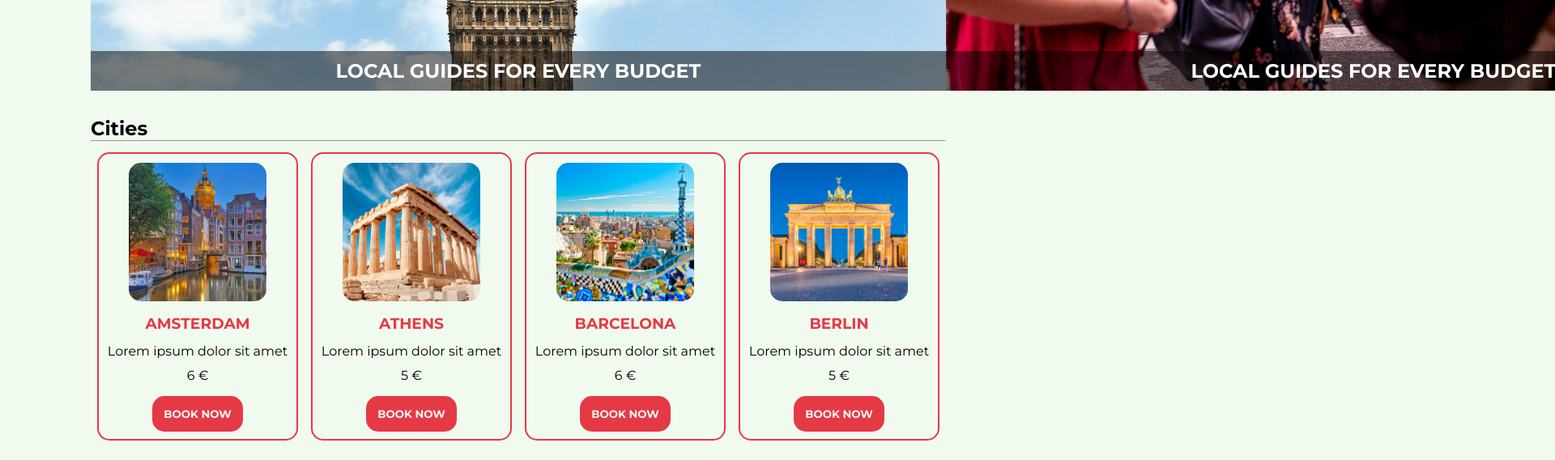
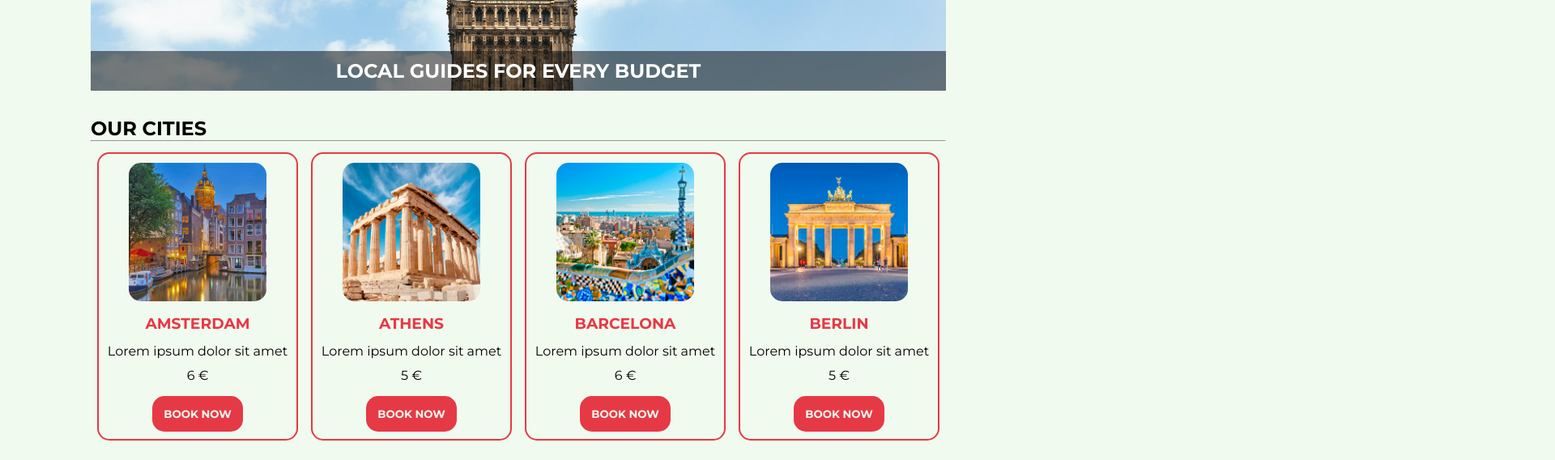
Before and after one commit to franciccone/ecommerce-react, a React (Create React App) app: page / in a window 1280 px wide. Shown: the part 484-1052 px from the top of the page at 81% size, 1920 px wide, since content can reach past the window. Built offline with nearby package versions, Linux system fonts and the light colour scheme.

Commit message:
Better styles for slider

```diff
--- a/src/components/ItemListContainer/ItemList.css
+++ b/src/components/ItemListContainer/ItemList.css
@@ -6,6 +6,7 @@
 
 .container-title {
     font-family: 'Montserrat', sans-serif;
+    text-transform: uppercase;
 }
 
 .row {
--- a/src/components/ItemListContainer/ItemList.js
+++ b/src/components/ItemListContainer/ItemList.js
@@ -6,7 +6,7 @@ export const ItemList = ( {cities = []} ) => {
 
     return (
         <section className="container">
-            <h2 className="container-title">Cities</h2>
+            <h2 className="container-title">Our cities</h2>
             <hr/>
             <div className="row">
 
--- a/src/components/Slider/Slider.css
+++ b/src/components/Slider/Slider.css
@@ -3,6 +3,7 @@
 .container-slider {
     display: flex;
     flex-wrap: nowrap;
+    overflow: hidden;
 }
 
 .slide {
```
